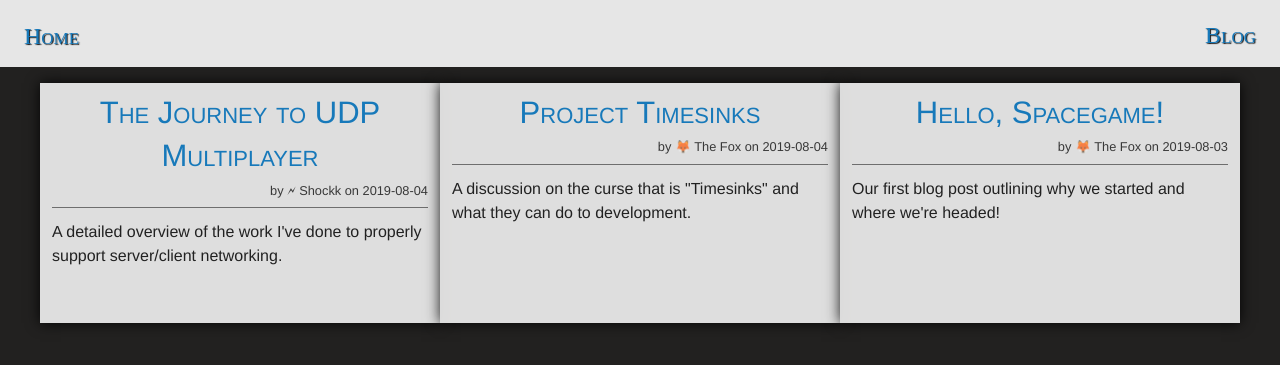
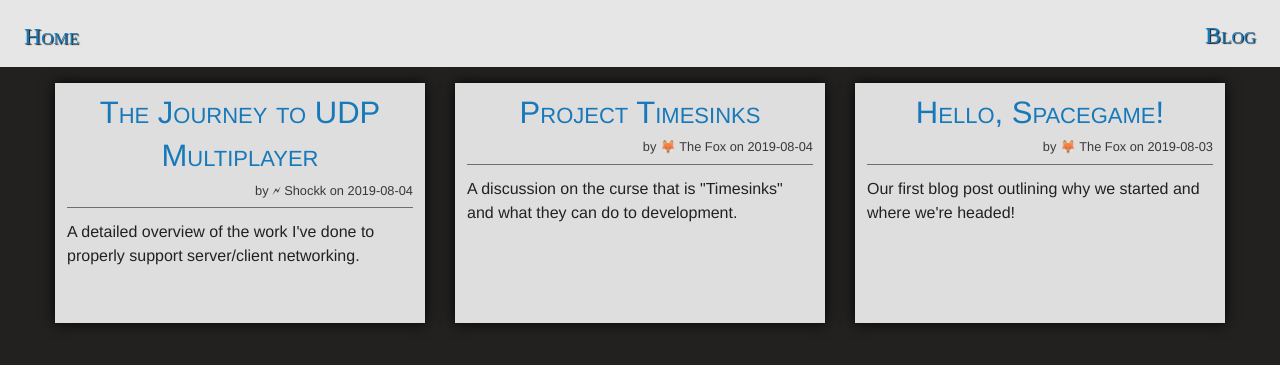
Before and after one commit to ori-sky/polar-space, a Jekyll site: the page built from blog.md, in a window 1280 px wide. Shown: the top 365 px of the page. Built offline with Jekyll 4.4.1, drawn with Linux system fonts in a browser that asks for light colours; nearby versions of some CDN libraries; some web fonts are replaced; library files that are not in the unit come from our copies.

Commit message:
Update blog.md

```diff
--- a/blog.md
+++ b/blog.md
@@ -4,8 +4,8 @@ layout: blog
 ---
 {% assign posts = site.posts | where_exp: "post", "post.category != 'Draft'" %}
 {::nomarkdown}
-{% for post in site.posts %}
-	<div class="large-4 medium-6 small-12 cellsmall-4 columns">
+{% for post in posts %}
+	<div class="large-4 medium-6 small-12 cell">
 		<a href="{{ post.url | remove_first:'/' }}">
 			<div class="content-box blog-preview">
 				<div class="content-title">
```
